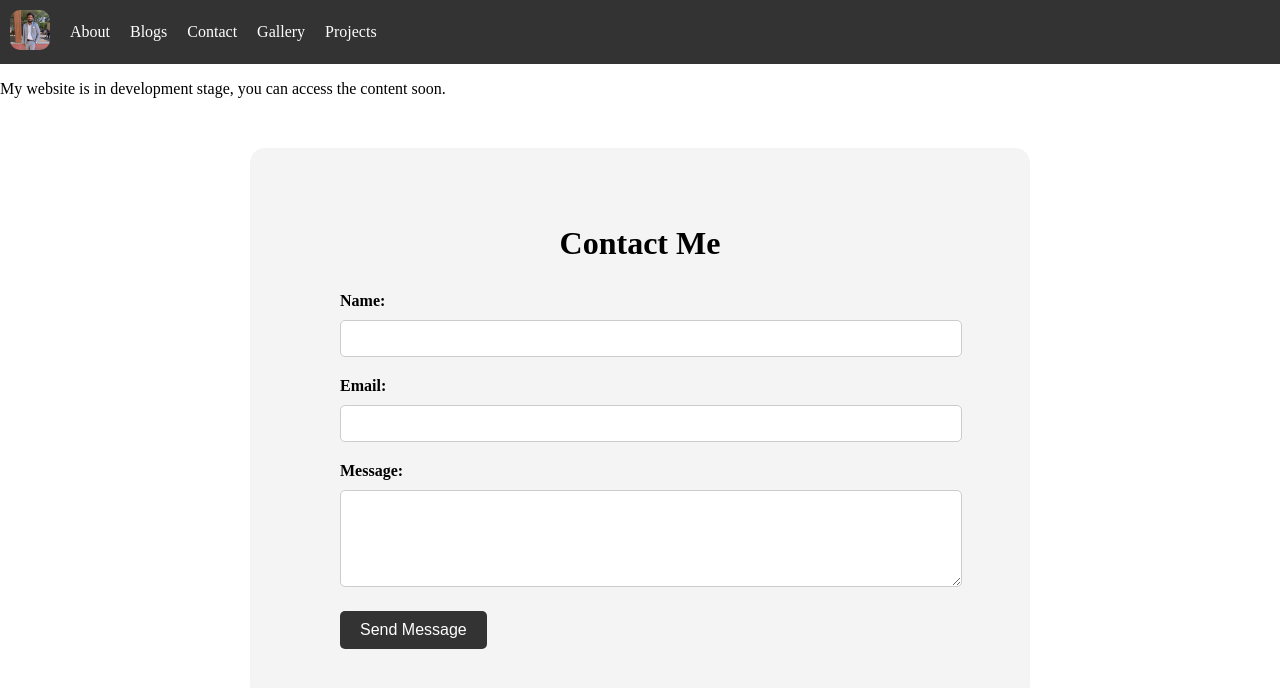
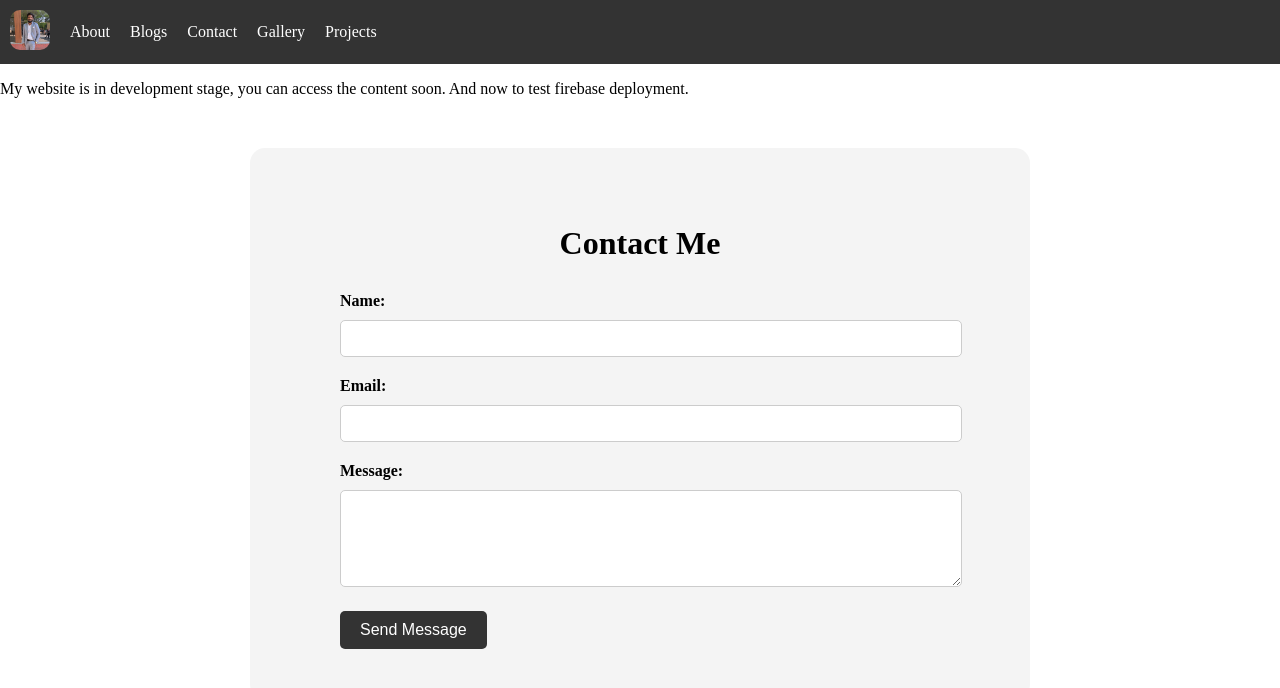
Before and after one commit to k-karthik7/karthikkotha, a website: page public/index.html in a window 1280 px wide. Drawn offline with Linux system fonts and the light colour scheme.

Commit message:
changes to test firebase deploy

```diff
--- a/public/index.html
+++ b/public/index.html
@@ -25,7 +25,7 @@
     <div class="bx bx-menu" id="menu-icon"></div>
 </nav>
 <p id="disclaimer">
-    My website is in development stage, you can access the content soon.
+    My website is in development stage, you can access the content soon. And now to test firebase deployment.
 </p>
 <section id="contact">
     <h2>Contact Me</h2>
```
Also changed, not shown: 1 other file.
